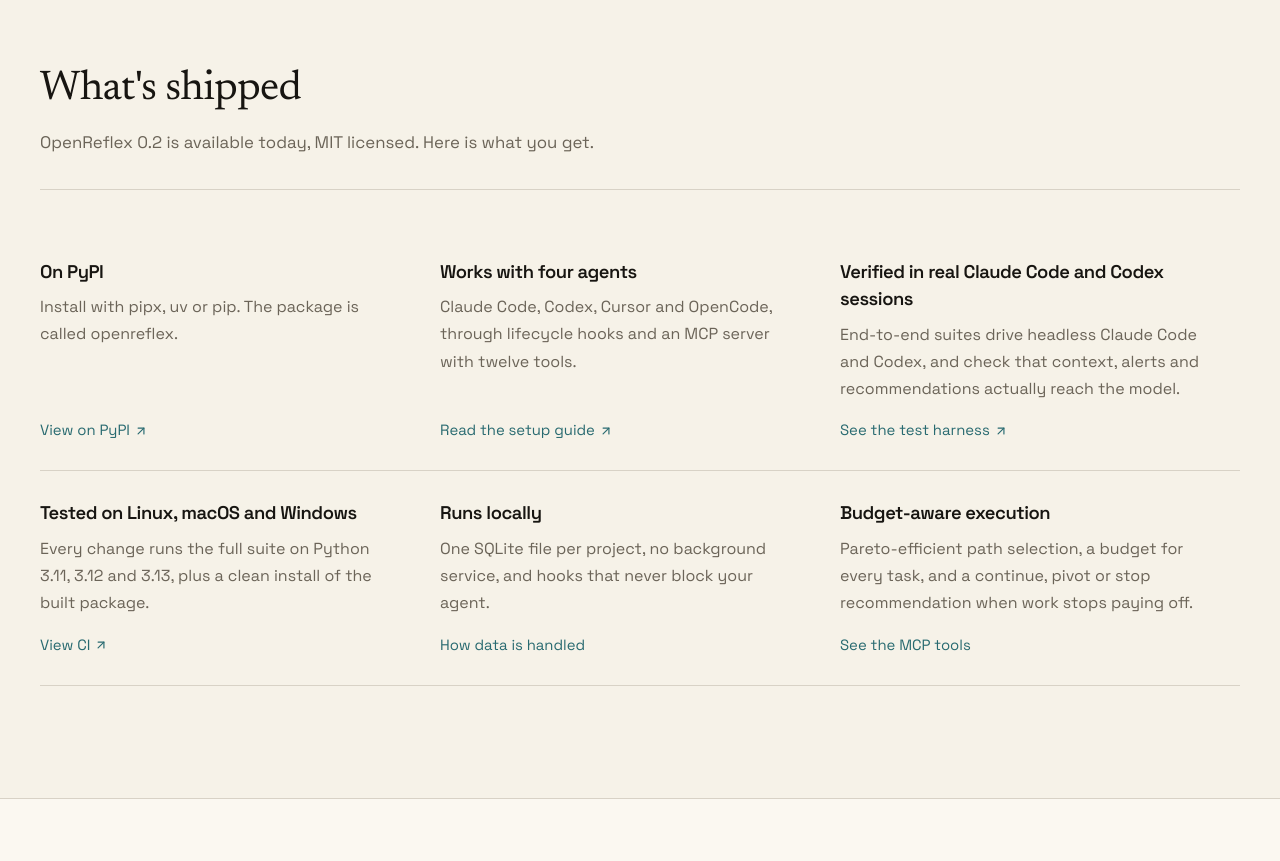
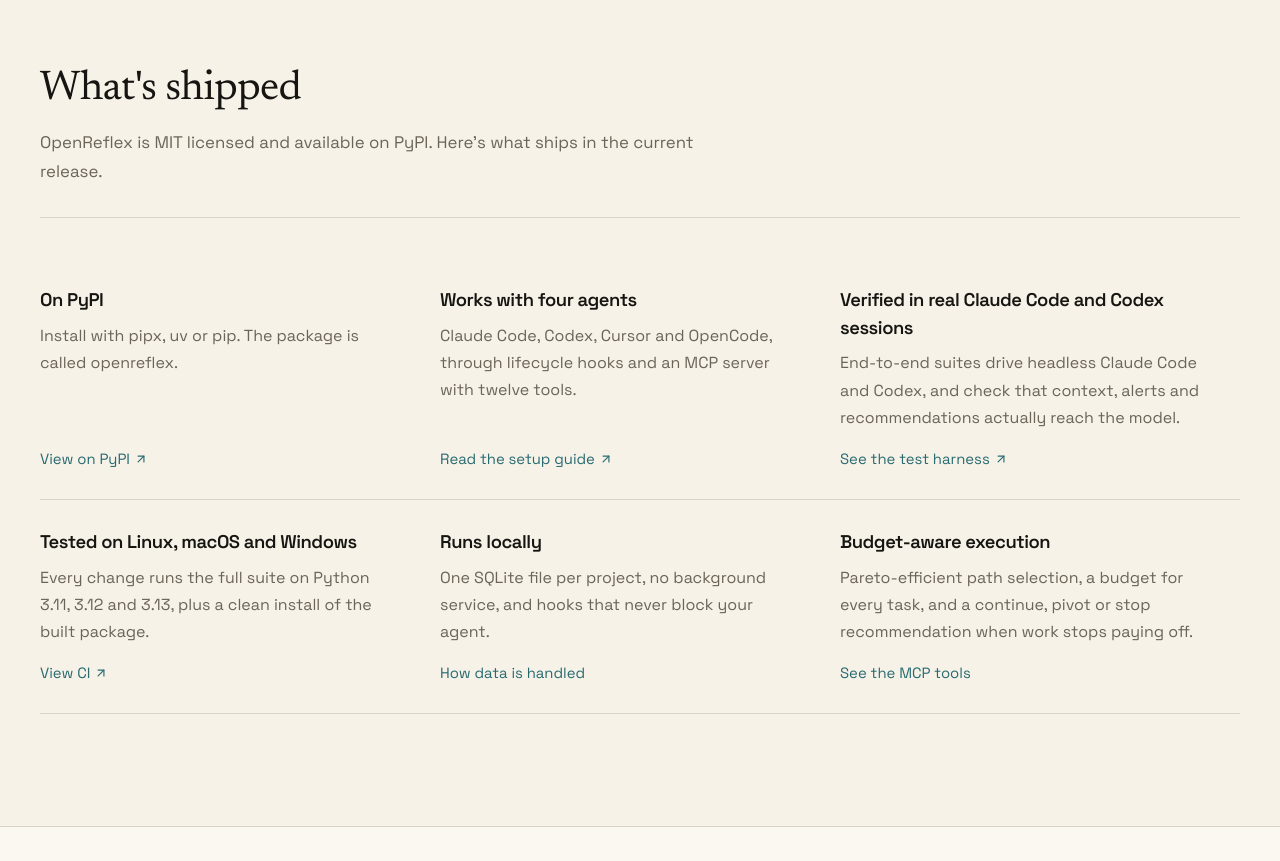
Before and after one commit to vishnu-77/openreflex, a Next.js app: page / in a window 1280 px wide. Shown: the part 3940-4801 px from the top of the page. Built offline with nearby package versions, Linux system fonts and the light colour scheme; no server answers.

Commit message:
fix(site): remove stale release version from shipped copy

```diff
--- a/components/Shipped.tsx
+++ b/components/Shipped.tsx
@@ -42,7 +42,7 @@
         <SectionHeader
           id="shipped"
           title="What's shipped"
-          intro="OpenReflex 0.2 is available today, MIT licensed. Here is what you get."
+          intro="OpenReflex is MIT licensed and available on PyPI. Here’s what ships in the current release."
         />
         <dl className="grid sm:grid-cols-2 lg:grid-cols-3">
           {FACTS.map((fact) => {
```
